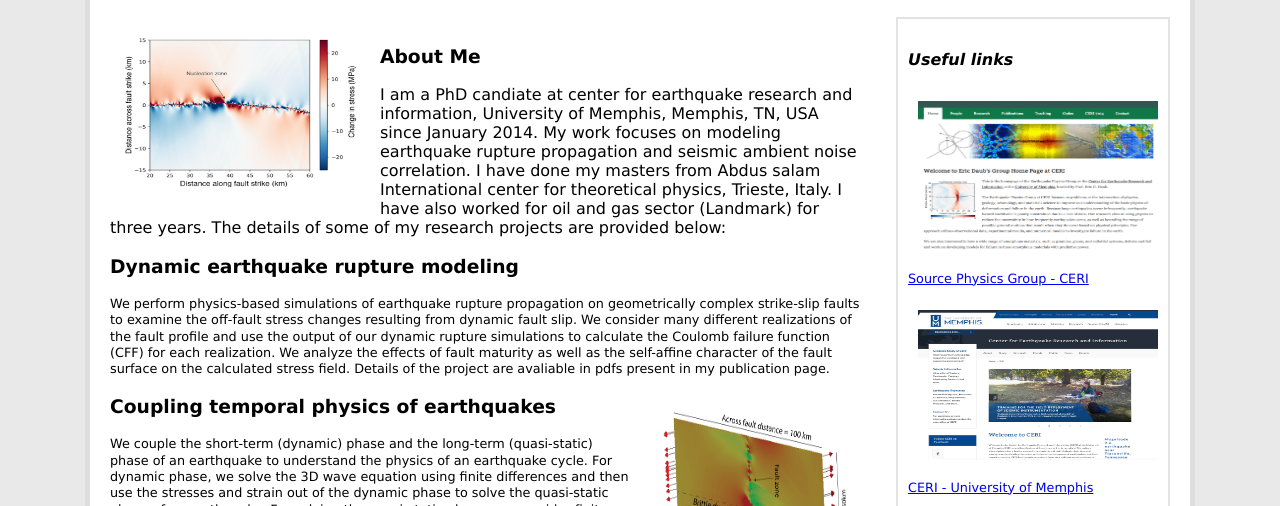
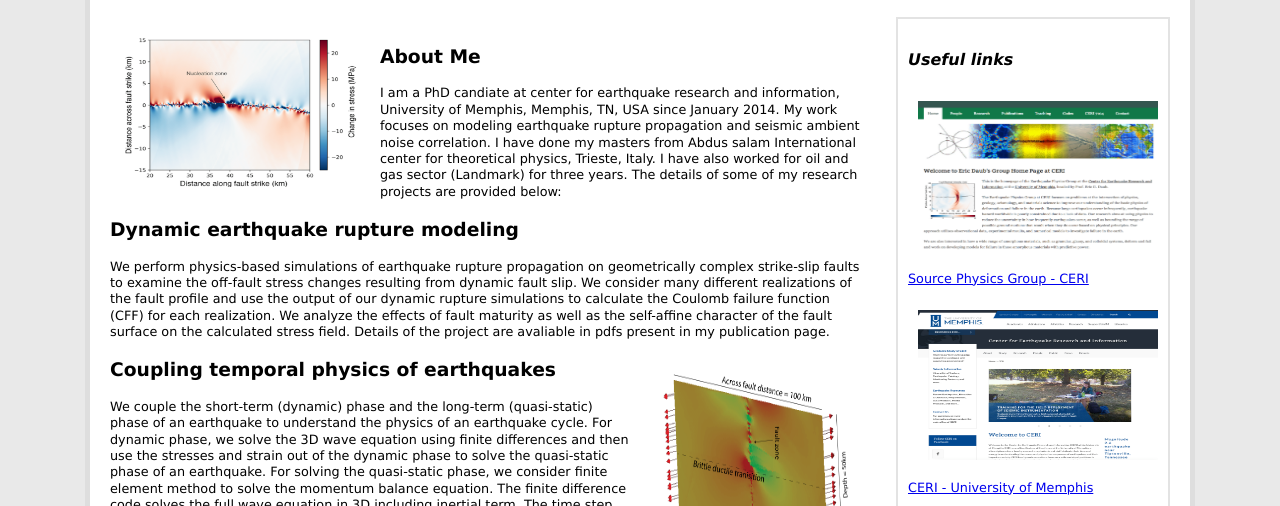
Before and after one commit to aqeel-magsi/Profile, a plain HTML site: page index.html in a window 1280 px wide. Shown: the part 275-781 px from the top of the page. Drawn offline with Linux system fonts and the light colour scheme.

Commit message:
index page about me text changed

```diff
--- a/index.html
+++ b/index.html
@@ -25,8 +25,7 @@
 
 
 <h3>About Me </h3>
-I am a PhD candiate at center for earthquake research and information, University of Memphis, Memphis, TN, USA since January 2014. My work focuses on modeling earthquake rupture propagation and seismic ambient noise correlation. I have done my masters from Abdus salam International center for theoretical physics, Trieste, Italy. I have also worked for oil and gas sector (Landmark) for three years. The details of some of my research projects are provided below:
-
+<p> I am a PhD candiate at center for earthquake research and information, University of Memphis, Memphis, TN, USA since January 2014. My work focuses on modeling earthquake rupture propagation and seismic ambient noise correlation. I have done my masters from Abdus salam International center for theoretical physics, Trieste, Italy. I have also worked for oil and gas sector (Landmark) for three years. The details of some of my research projects are provided below: </p>
 
 <h3> Dynamic earthquake rupture modeling </h3>
 <p>
```
